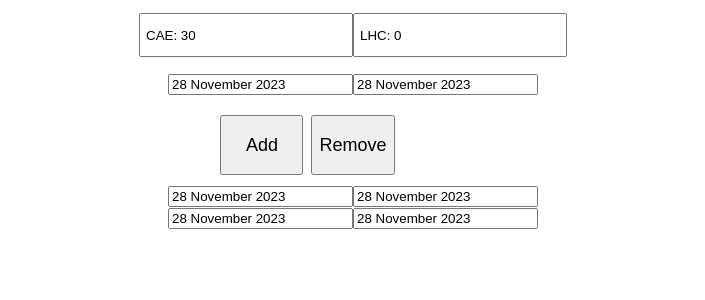
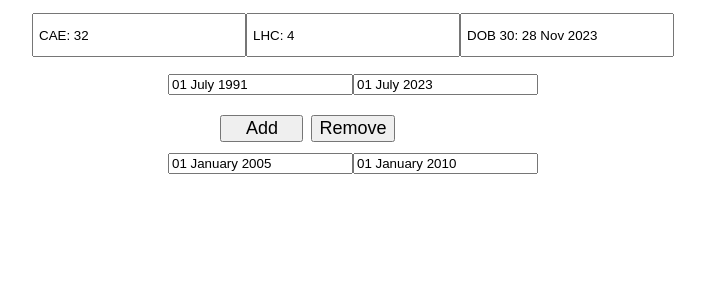
Before and after one commit to GolubevAndrey85/cae-lhc-calculator, a React (Create React App) app: page / in a window 1280 px wide. Shown: the top 300 px of the page, without its empty margins (287-992 px from the left). Built offline with nearby package versions, Linux system fonts and the light colour scheme.

Commit message:
master: fix 3 years gap

```diff
--- a/package.json
+++ b/package.json
@@ -6,6 +6,7 @@
     "@testing-library/jest-dom": "^5.17.0",
     "@testing-library/react": "^13.4.0",
     "@testing-library/user-event": "^13.5.0",
+    "moment": "^2.29.4",
     "react": "^18.2.0",
     "react-datepicker": "^4.23.0",
     "react-dom": "^18.2.0",
--- a/src/components/Calculator.js
+++ b/src/components/Calculator.js
@@ -2,16 +2,19 @@ import React, { useEffect, useState } from "react";
 import Display from "./Display";
 import Keypad from "./Keypad";
 import ExampleSet from "./DatePickerSet";
+import Moment from 'moment';
 
 const Calculator = (props) => {
 
     const [displayValue, setDisplayValue] = useState("");
-    const [limit, setLimit] = useState(2);
-    const [dob, setDob] = useState(new Date());
-    const [appDate, setAppDate] = useState(new Date());
-    const [prevCoverDates, setPprevCoverDates] = useState(new Map());
+    const [limit, setLimit] = useState(1);
+    const [dob, setDob] = useState(new Date('1991-07-01'));
+    const [appDate, setAppDate] = useState(new Date('2023-07-01'));
+    const [prevCoverDates, setPrevCoverDates] = useState(new Map());
     const [cae, setCae] = useState(30);
     const [validPrevCoverYears, setValidPrevCoverYears] = useState(0);
+    const [years30Dob, setYears30Dob] = useState(new Date());
+    const [caeHistory, setCaeHistory] = useState([]);
 
     const handleClick = (value) => {
         setDisplayValue(displayValue + value);
@@ -24,7 +27,7 @@ const Calculator = (props) => {
     const calculateAge = (dob, appDate) => {
         let applicationDate = new Date(appDate);
         let birthDate = new Date(dob);
-        if (applicationDate.getMonth() >= 6 && applicationDate.getDate() >= 1) {
+        if (applicationDate.getMonth() >= 6) {
             applicationDate.setMonth(6);
             applicationDate.setDate(1);
             applicationDate.setFullYear(applicationDate.getFullYear());
@@ -33,14 +36,23 @@ const Calculator = (props) => {
             applicationDate.setDate(1);
             applicationDate.setFullYear(applicationDate.getFullYear() - 1);
         }
-        console.log('appDat2e: ', applicationDate);
+        // console.log('appDat2e: ', applicationDate);
         let age_now = applicationDate.getFullYear() - birthDate.getFullYear();
         let m = applicationDate.getMonth() - birthDate.getMonth();
         if (m < 0 || (m === 0 && applicationDate.getDate() < birthDate.getDate())) {
             age_now--;
         }
-        console.log('age_now0:' + age_now);
+        // console.log('age_now0:' + age_now);
         return age_now;
+    }
+
+    const calculateDiffInYears = (start, end) => {
+        let diff = end.getFullYear() - start.getFullYear();
+        let m = end.getMonth() - start.getMonth();
+        if (m < 0 || (m === 0 && end.getDate() < start.getDate())) {
+            diff--;
+        }
+        return diff;
     }
 
     useEffect(() => {
@@ -49,6 +61,7 @@ const Calculator = (props) => {
     }, [dob, appDate, validPrevCoverYears]);
 
     const handleDOB = (date, i) => {
+        get30BirthDate(date);
         setDob(date);
     }
 
@@ -58,57 +71,117 @@ const Calculator = (props) => {
 
     const handleCoverStartDate = (date, i) => {
         let temp = prevCoverDates;
-        setPprevCoverDates(null);
+        setPrevCoverDates(null);
         if (temp.has(i)) {
-            temp.set(i, [date, temp.get(i)[1]]);
+            temp.set(i, [new Date(date), temp.get(i)[1]]);
         } else {
-            temp.set(i, [date, null]);
+            temp.set(i, [new Date(date), null]);
         }
-        temp.forEach((v, k) => console.log('i: ' + k + ' start: ' + v[0] + ' end: ' + v[1] + '\n'));
-        setPprevCoverDates(new Map(temp));
+        // temp.forEach((v, k) => console.log('i: ' + k + ' start: ' + v[0] + ' end: ' + v[1] + '\n'));
+        setPrevCoverDates(new Map(temp));
     }
 
     const handleCoverEndtDate = (date, i) => {
         let temp = prevCoverDates;
-        setPprevCoverDates(null);
+        setPrevCoverDates(null);
         if (temp.has(i)) {
-            temp.set(i, [temp.get(i)[0], date]);
+            temp.set(i, [temp.get(i)[0], new Date(date)]);
         } else {
-            temp.set(i, [null, date]);
+            temp.set(i, [null, new Date(date)]);
         }
-        temp.forEach((v, k) => console.log('i: ' + k + ' start: ' + v[0] + ' end: ' + v[1] + '\n'));
-        setPprevCoverDates(new Map(temp));
+        // temp.forEach((v, k) => console.log('i: ' + k + ' start: ' + v[0] + ' end: ' + v[1] + '\n'));
+        setPrevCoverDates(new Map(temp));
+    }
+
+    const getNextFinYearStartDate = (date) => {
+        let nextDate = new Date(date);
+        if (nextDate.getMonth() >= 6) {
+            nextDate.setMonth(6);
+            nextDate.setDate(1);
+            nextDate.setFullYear(nextDate.getFullYear() + 1);
+        } else {
+            nextDate.setMonth(6);
+            nextDate.setDate(1);
+            nextDate.setFullYear(nextDate.getFullYear());
+        }
+        return nextDate;
     }
 
     useEffect(() => {
         let covered = 0;
-        prevCoverDates.forEach((v,k) => {
-            let age_now = v[0] && v[1] && calculateAge(v[0], v[1]);
-            console.log('-------- age_now1: ' + age_now);
-            if (age_now && age_now >= 1) {
-                covered = covered + age_now;
+        setCaeHistory([]);
+        let cae = 30;
+        let caeHistory = [{ cae: cae, date: dob }];
+        caeHistory.push({ cae: cae, date: years30Dob });
+        let nextFinYear = getNextFinYearStartDate(years30Dob);
+        if (years30Dob.getDate() === 1 && years30Dob.getMonth() === 6) {
+            cae++;
+        }
+        caeHistory.push({ cae: cae, date: nextFinYear });
+        let last10YearsDate = null;
+        let isCovered = false;
+        let incrementCAE = true;
+        for (let i = 0; i < 50; i++) {
+            nextFinYear = getNextFinYearStartDate(nextFinYear);
+            let coverDatesFind = Array.from(prevCoverDates).find(v => v[1][0] && v[1][1] && v[1][0] < nextFinYear && nextFinYear < v[1][1]);
+            console.log(`----- coverDates: ${coverDatesFind}`);
+            if (coverDatesFind) {
+                let coverDates = coverDatesFind[1];
+                console.log(`----- coverDates: ${coverDates[0]}, ${coverDates[1]}`);
+                isCovered = isCovered || (coverDates[0] && coverDates[1] && coverDates[0] < nextFinYear && nextFinYear < coverDates[1]);
+                if (isCovered && calculateDiffInYears(coverDates[0], coverDates[1]) >= 10) {
+                    cae = 30;
+                    last10YearsDate = coverDates[1];
+                    incrementCAE = false;
+                }
+            }
+            if (last10YearsDate && calculateDiffInYears(last10YearsDate, nextFinYear) >= 3) {
+                cae = 30;
+                last10YearsDate = null;
+                incrementCAE = true;
+            }
+            if (!isCovered && incrementCAE) {
+                cae = cae + 1;
+            }
+            isCovered = false;
+            caeHistory.push({ cae: cae, date: nextFinYear });
+        }
+        caeHistory.forEach(h => console.log(`cae: ${h.cae}, date: ${Moment(h.date).format('DD MMM YYYY')}\n`));
+
+        prevCoverDates.forEach((v, k) => {
+            let yearsCovered = v[0] && v[1] && v[1] > years30Dob && calculateAge(v[0], v[1]);
+            if (yearsCovered && yearsCovered >= 1) {
+                covered = covered + yearsCovered;
             }
         });
         setValidPrevCoverYears(covered);
-        console.log('>>> validPrevCoverYears1: ' + covered);
     }, [prevCoverDates]);
 
-    const userDetails = [];
+    const get30BirthDate = (dob) => {
+        let dob30 = new Date(dob);
+        dob30.setFullYear(dob.getFullYear() + 30);
+        console.log(`=== 30 birthday: {0}`, new Date(dob30));
+        setYears30Dob(dob30);
+        setCaeHistory([[dob30, 30]]);
+        return dob30;
+    }
+
+    const prevCoverDetails = [];
     const renderPickers = (limit) => {
         for (let i = 0; i < limit; i++) {
-            userDetails.push(
+            prevCoverDetails.push(
                 <div key={i}>
-                    <ExampleSet limit={limit} i={i} setFirstDate={handleCoverStartDate} setSecondDate={handleCoverEndtDate} />
+                    <ExampleSet limit={limit} i={i} setFirstDate={handleCoverStartDate} setSecondDate={handleCoverEndtDate} startDate={new Date('2005-01-01')} endDate={new Date('2010-01-01')} />
                 </div>
             );
         }
-        return userDetails;
+        return prevCoverDetails;
     }
 
     return (
         <div className="calculator">
-            <Display value={cae} />
-            <ExampleSet limit={1} setFirstDate={handleDOB} setSecondDate={handleAppDate} />
+            <Display value={cae} dob30={years30Dob} />
+            <ExampleSet limit={1} setFirstDate={handleDOB} setSecondDate={handleAppDate} startDate={dob} endDate={appDate} />
             <Keypad onClick={handleClick} />
             <div>{renderPickers(limit)}</div>
         </div>
--- a/src/components/DatePickerSet.js
+++ b/src/components/DatePickerSet.js
@@ -25,8 +25,8 @@ const ExampleSet = (props) => {
     props.setSecondDate(date, i);
   }
 
-  const [firstDate, setFirstDate] = useState(new Date());
-  const [secondDate, setSecondDate] = useState(new Date());
+  const [firstDate, setFirstDate] = useState(props.startDate);
+  const [secondDate, setSecondDate] = useState(props.endDate);
 
   return (
     <div key={props.i}>
--- a/src/components/Display.js
+++ b/src/components/Display.js
@@ -1,4 +1,5 @@
 import React from "react";
+import Moment from 'moment';
 
 class Display extends React.Component {
     render() {
@@ -6,6 +7,7 @@ class Display extends React.Component {
             <div>
                 <input type="text" className="display" value={'CAE: ' + this.props.value} />
                 <input type="text" className="display" value={'LHC: ' + ((this.props.value - 30) * 2)} />
+                <input type="text" className="display" value={'DOB 30: ' + (Moment(this.props.dob30).format('DD MMM YYYY'))} />
             </div>
         );
     }
--- a/src/styles.css
+++ b/src/styles.css
@@ -21,7 +21,7 @@
 
   button {
     width: auto;
-    height: 60px;
+    height: auto;
     font-size: 18px;
     margin-top: 20px;
     margin-bottom: 10px;
```
Also changed, not shown: 1 other file (tests, documents, lock files or other folders).
